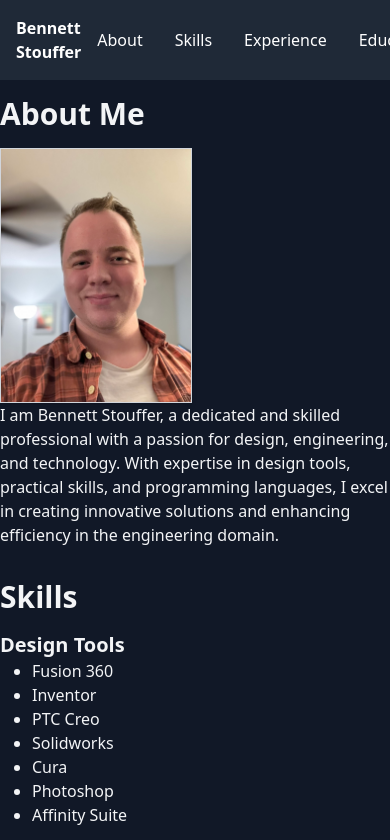
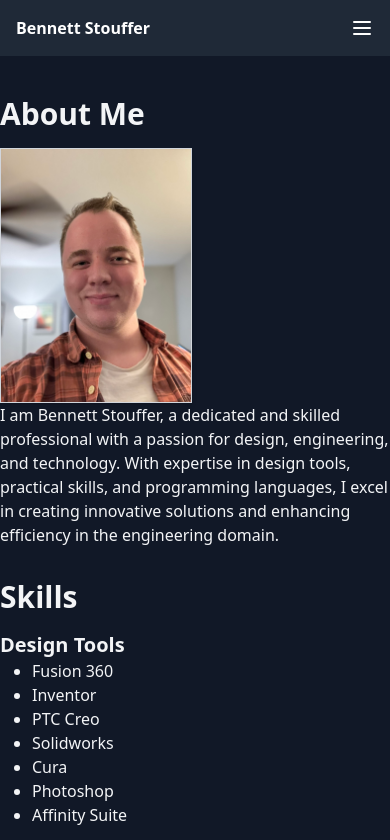
Before and after one commit to bennetster/bennetster.github.io, a plain HTML site: page index.html in a window 390 px wide. Shown: the top 840 px of the page. Drawn offline with nearby package versions, Linux system fonts and the light colour scheme.

Commit message:
Add responsive nav menu toggle

```diff
--- a/index.html
+++ b/index.html
@@ -23,8 +23,9 @@
           </head>
           <body class="font-sans bg-gray-900 text-gray-100">
                 <header class="bg-gray-800 text-white fixed top-0 left-0 w-full z-10">
-                    <nav aria-label="Primary" class="container mx-auto flex justify-between p-4">
+                    <nav aria-label="Primary" class="container mx-auto flex justify-between items-center p-4">
                         <div class="font-bold">Bennett Stouffer</div>
+                        <div id="menu" class="hidden md:block">
                             <ul class="flex list-none items-center">
                                 <li><a href="#about" class="px-4 hover:underline">About</a></li>
                                 <li><a href="#skills" class="px-4 hover:underline">Skills</a></li>
@@ -33,6 +34,10 @@
                                 <li><a href="#projects" class="px-4 hover:underline">Projects</a></li>
                                 <li><a href="#contact" class="px-4 hover:underline">Contact</a></li>
                             </ul>
+                        </div>
+                        <button id="menu-btn" class="md:hidden focus:outline-none">
+                            <svg class="w-6 h-6" fill="none" stroke="currentColor" viewBox="0 0 24 24" xmlns="http://www.w3.org/2000/svg"><path stroke-linecap="round" stroke-linejoin="round" stroke-width="2" d="M4 6h16M4 12h16M4 18h16"></path></svg>
+                        </button>
                     </nav>
               </header>
 
--- a/js/scripts.js
+++ b/js/scripts.js
@@ -9,4 +9,15 @@ document.addEventListener('DOMContentLoaded', function () {
         });
     });
 
+    // Toggle navigation menu on small screens
+    const menuBtn = document.getElementById('menu-btn');
+    const menu = document.getElementById('menu');
+
+    if (menuBtn && menu) {
+        menuBtn.addEventListener('click', () => {
+            menu.classList.toggle('hidden');
+            menu.classList.toggle('block');
+        });
+    }
+
 });
```
Lines whose indentation alone changed are shown as unchanged.
